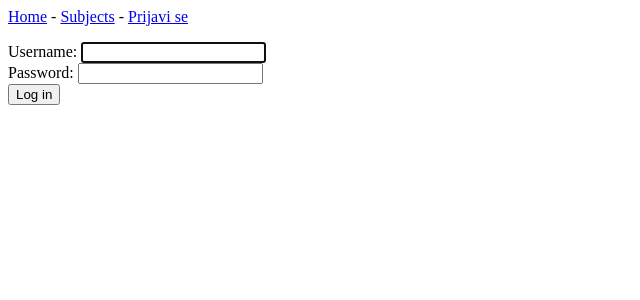
After one commit to nejcmihelcic/seminarska, a Django app: page /accounts/login/ in a window 1280 px wide. The commit adds this page. Shown: the top 300 px of the page, without its empty margins (0-640 px from the left). Run offline with Django 4.2, Linux system fonts and the light colour scheme.

Commit message:
Added login and logout

```diff
--- /dev/null
+++ b/accounts/admin.py
@@ -0,0 +1,3 @@
+from django.contrib import admin
+
+# Register your models here.
--- /dev/null
+++ b/accounts/apps.py
@@ -0,0 +1,6 @@
+from django.apps import AppConfig
+
+
+class AccountsConfig(AppConfig):
+    default_auto_field = 'django.db.models.BigAutoField'
+    name = 'accounts'
--- /dev/null
+++ b/accounts/models.py
@@ -0,0 +1,3 @@
+from django.db import models
+
+# Create your models here.
--- /dev/null
+++ b/accounts/templates/registration/login.html
@@ -0,0 +1,17 @@
+{% extends 'bounties/base.html' %}
+
+{% block content %}
+
+{% if form.errors %}
+    <p>Your username and password didn't match. Please try again.</p>
+{% endif %}
+
+<form action="{% url 'accounts:login' %}" method="post">
+    {% csrf_token %}
+    {{ form.as_div }}
+
+    <button name="submit">Log in</button>
+</form>
+
+
+{% endblock content %}
--- /dev/null
+++ b/accounts/tests.py
@@ -0,0 +1,3 @@
+from django.test import TestCase
+
+# Create your tests here.
--- /dev/null
+++ b/accounts/urls.py
@@ -0,0 +1,9 @@
+"""Urls for account related things"""
+from django.urls import path, include
+from . import views
+
+app_name='accounts'
+urlpatterns = [
+    #include default auth urls
+    path('', include('django.contrib.auth.urls')),
+]
--- /dev/null
+++ b/accounts/views.py
@@ -0,0 +1,3 @@
+from django.shortcuts import render
+
+# Create your views here.
--- a/bounties/templates/bounties/base.html
+++ b/bounties/templates/bounties/base.html
@@ -1,6 +1,11 @@
 <p>
-    <a href="{% url 'bounties:index' %}">Home</a>
-    <a href="{% url 'bounties:subjects' %}">Subjects</a>
+    <a href="{% url 'bounties:index' %}">Home</a> -
+    <a href="{% url 'bounties:subjects' %}">Subjects</a> -
+    {% if user.is_authenticated %}
+      Hello, {{ user.username }}.
+    {% else %}
+      <a href="{% url 'accounts:login' %}">Prijavi se</a>
+    {% endif %}
 </p>
 
 {% block content %}{% endblock content %}
--- a/bounties/urls.py
+++ b/bounties/urls.py
@@ -8,11 +8,22 @@ app_name='bounties'
 urlpatterns = [
     #home page
     path('', views.index, name='index'),
-    #page that shows all bounties
+
+    #page that shows all subjects
     path('subjects/', views.subjects, name='subjects'),
+
+    #page that shows a specific subject and its corresponding topics
     path('subjects/<int:subject_id>/', views.subject, name='subject'),
+
+    #lists specific topic and its bounties
     path('topics/<int:topic_id>/', views.topic, name='topic'),
+
+    #lists bounty
     path('topic/<int:topic_id>/<int:bounty_id>', views.bounty, name='bounty'),
+
+    #adds a new bounty
     path('new_bounty/<int:topic_id>/', views.new_bounty, name='new_bounty'),
-    path('edit_bounty/<int:bounty_id>/', views.edit_bounty, name='edit_bounty')
+
+    #edits an existing bounty
+    path('edit_bounty/<int:bounty_id>/', views.edit_bounty, name='edit_bounty'),
 ]
--- a/encoded/settings.py
+++ b/encoded/settings.py
@@ -33,6 +33,7 @@ ALLOWED_HOSTS = []
 INSTALLED_APPS = [
     #My apps
     'bounties',
+    'accounts',
 
     #default apps
     'django.contrib.admin',
@@ -125,3 +126,6 @@ STATIC_URL = 'static/'
 # https://docs.djangoproject.com/en/4.1/ref/settings/#default-auto-field
 
 DEFAULT_AUTO_FIELD = 'django.db.models.BigAutoField'
+
+# My settings
+LOGIN_REDIRECT_URL = 'bounties:index'
--- a/encoded/urls.py
+++ b/encoded/urls.py
@@ -20,4 +20,5 @@ from django.urls import path, include
 urlpatterns = [
     path('admin/', admin.site.urls),
     path('', include('bounties.urls')),
+    path('accounts/', include('accounts.urls')),
 ]
```
Also changed, not shown: accounts/__init__.py (added), accounts/migrations/__init__.py (added), db.sqlite3.
